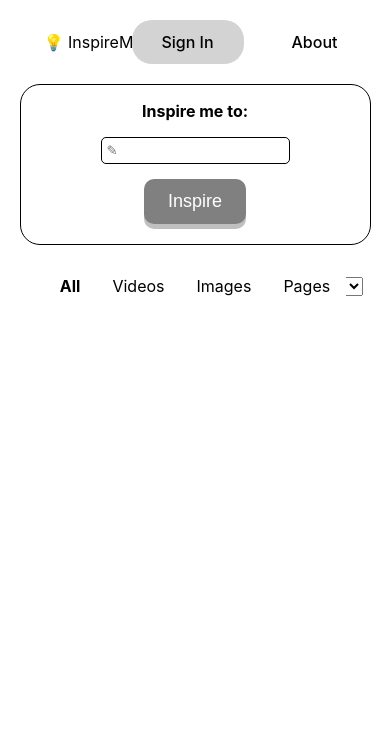
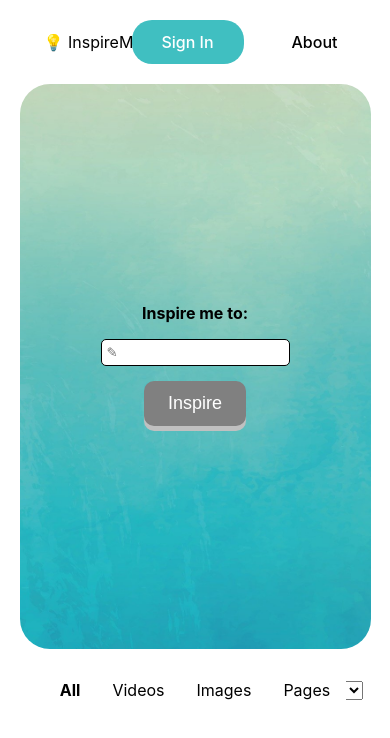
Before and after one commit to etriv/inspireme, a React (Create React App) app: page / in a window 390 px wide. Shown: the top 738 px of the page. Built offline with nearby package versions, Linux system fonts and the light colour scheme.

Commit message:
Made search-area responsive to height. And added color schemes.

```diff
--- a/src/components/navigation/navigation.jsx
+++ b/src/components/navigation/navigation.jsx
@@ -1,14 +1,32 @@
 import React from 'react';
-import './navigation.scss'
-import { Link } from 'react-router-dom'
+import './navigation.scss';
+import { Link } from 'react-router-dom';
+import { main_colors4 as main_colors } from '../../modules/main-colors';
 
 const Navigation = () => {
+    const btn_colors = {
+        backgroundColor: main_colors.c4,
+        color: 'white'
+    }
     return (
         <div className="header">
-            <div className="logo"><Link to='/'><span role="img" aria-label="bulb">💡&nbsp;</span>InspireMe</Link></div>
+            <div className="logo">
+                <Link to='/'>
+                    <span role="img" aria-label="bulb">💡&nbsp;</span>
+                    InspireMe
+                </Link>
+            </div>
             <nav className="menu">
-                <Link to='/sign-in' className="menu-item marked">Sign In</Link>
-                <Link to='/about' className="menu-item">About</Link>
+                <Link to='/sign-in'
+                    className="menu-item marked"
+                    style={btn_colors}>
+                    Sign In
+                </Link>
+                <Link to='/about'
+                    className="menu-item"
+                    style={{}}>
+                    About
+                </Link>
                 <span className="menu-item icon" href="">☰</span>
             </nav>
         </div>
--- a/src/components/search-area/search-area.jsx
+++ b/src/components/search-area/search-area.jsx
@@ -1,11 +1,15 @@
 import React from 'react';
-import './search-area.scss'
+import './search-area.scss';
+import {main_colors4 as main_colors} from '../../modules/main-colors';
 
 class SearchArea extends React.Component {
     constructor(props) {
         super(props);
         this.state = {
             search_field: '',
+            bg_images: [
+                './images/watercolour-1325656_1920.jpg'
+            ]
         };
 
         this.onSearchBoxChange = this.onSearchBoxChange.bind(this);
@@ -28,8 +32,18 @@ class SearchArea extends React.Component {
     }
 
     render() {
+        const area_style = {
+            backgroundImage: `url(${this.state.bg_images[0]})`,
+            backgroundSize: 'cover',
+            backgroundPosition: 'center center',
+            // backgroundColor: '#b2dffb',
+            backgroundColor: main_colors.c4,
+            backgroundRepeat: 'no-repeat',
+            height: '67vh'
+        }
+
         return (
-            <div className="search-area-container">
+            <div className="search-area-container" style={area_style}>
                 <p className="inspire-text">Inspire me to:</p>
                 <input name="search-text" className="search-box" type="text" placeholder="✎"
                     onChange={this.onSearchBoxChange}
--- a/src/components/search-area/search-area.scss
+++ b/src/components/search-area/search-area.scss
@@ -1,6 +1,6 @@
 .search-area-container {
-    border: 1px solid black;
-    border-radius: 20px;
+    // border: 1px solid black;
+    border-radius: 30px;
     width: 100%;
     margin: auto;
     display: flex;
@@ -12,6 +12,7 @@
 
 .inspire-text {
     font-weight: bold;
+
 }
 
 .search-box {
--- /dev/null
+++ b/src/modules/main-colors.jsx
@@ -0,0 +1,31 @@
+// A modile to keep the main colors of the app
+
+const main_colors1 = {
+    c1: '#d3f4ff',
+    c2: '#b2dffb',
+    c3: '#e7a4e4',
+    c4: '#ffc55c'
+};
+
+const main_colors2 = {
+    c1: '#36b5b0',
+    c2: '#9dd8c8',
+    c3: '#f09595',
+    c4: '#fcf5b0'
+};
+
+const main_colors3 = {
+    c1: '#00a8b5',
+    c2: '#774898',
+    c3: '#e62a76',
+    c4: '#fbb901'
+};
+
+const main_colors4 = {
+    c1: '#f0134d',
+    c2: '#ff6f5e',
+    c3: '#f5f0e3',
+    c4: '#40bfc1'
+};
+
+export {main_colors1, main_colors2, main_colors3, main_colors4};
```
Also changed, not shown: public/images/watercolour-1325656_1920.jpg (added).
